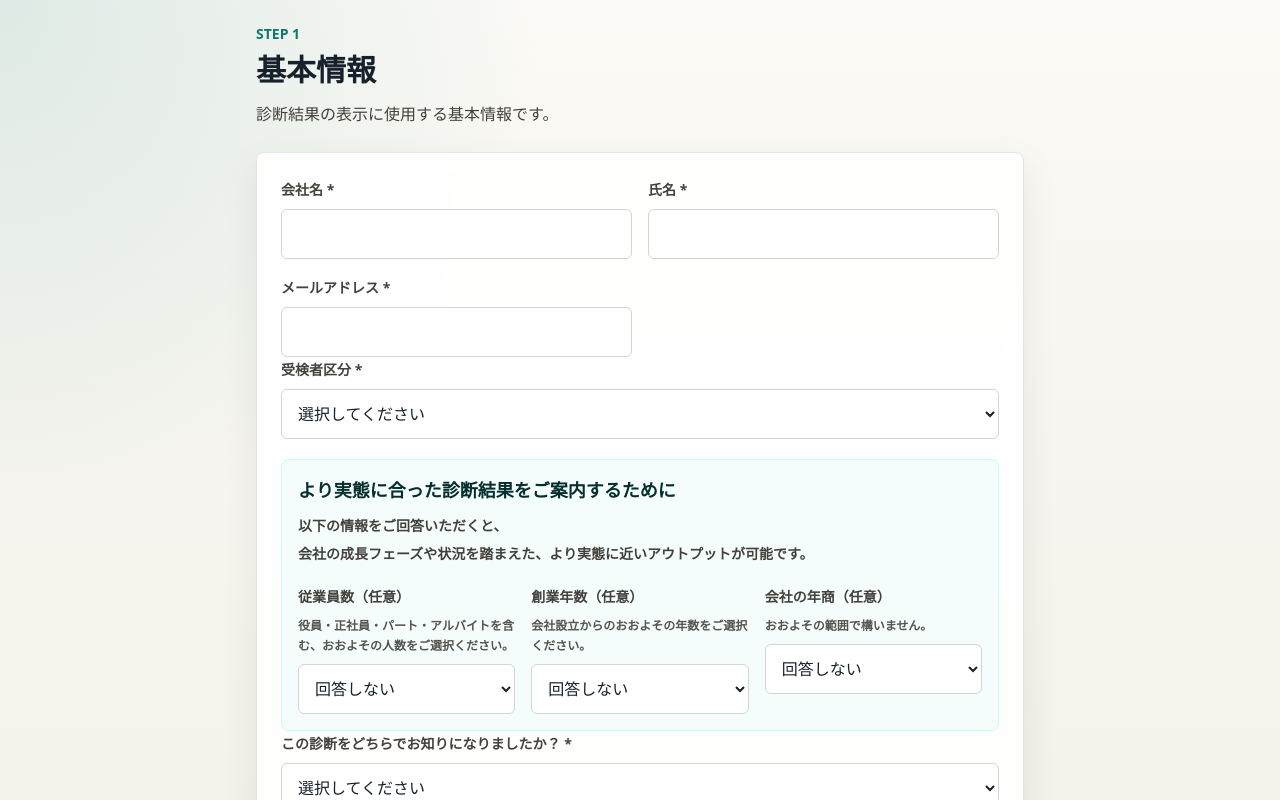
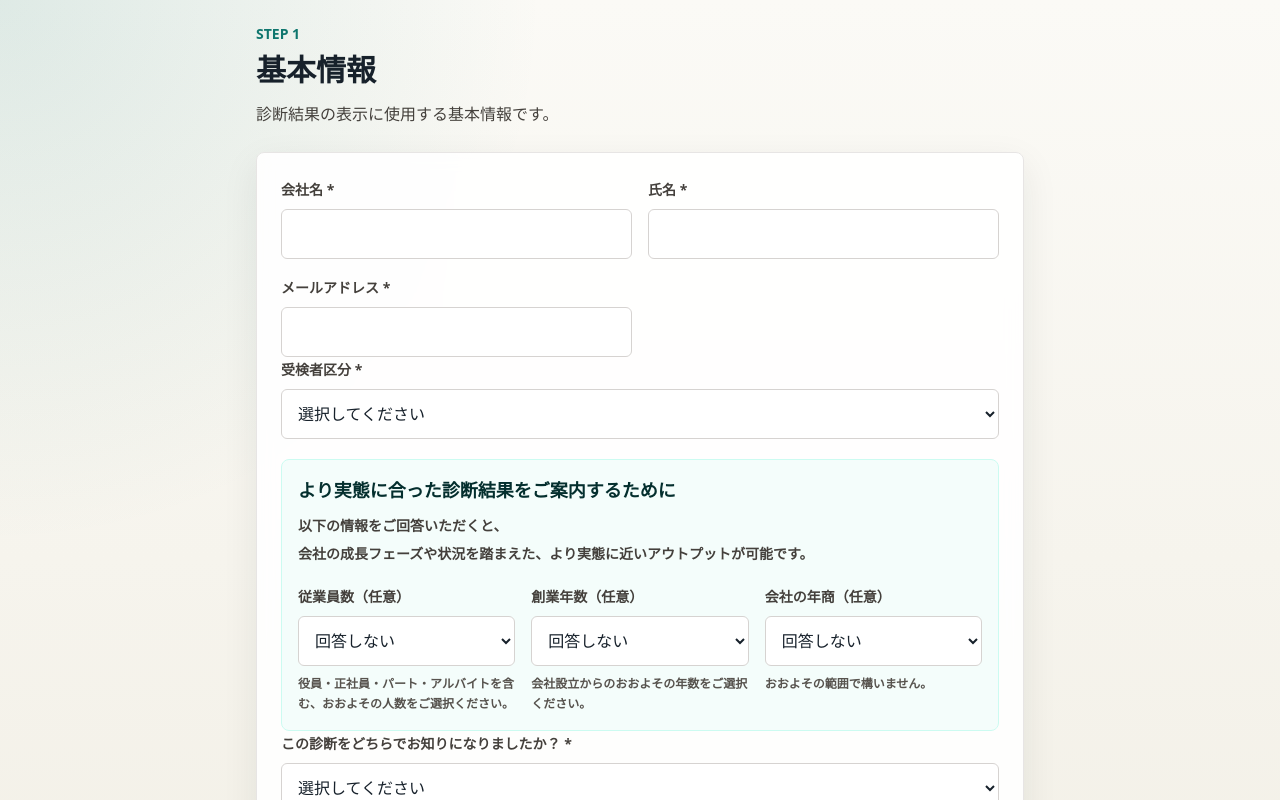
Before and after one commit to tworails-sato/shacho-karte-demo, a Next.js app: page /basic-info in a window 1280 px wide. Shown: the top 800 px of the page. Built offline with nearby package versions, Linux system fonts and the light colour scheme.

Commit message:
Fix basic information form layout

```diff
--- a/app/basic-info/page.tsx
+++ b/app/basic-info/page.tsx
@@ -303,9 +303,6 @@ export default function BasicInfoPage() {
             <div className="mt-4 grid gap-4 md:grid-cols-3">
               <label className="space-y-2">
                 <span className="label">従業員数（任意）</span>
-                <span className="block text-xs font-bold leading-5 text-stone-600">
-                  役員・正社員・パート・アルバイトを含む、おおよその人数をご選択ください。
-                </span>
                 <select
                   className="field bg-white"
                   value={info.employeeSize}
@@ -318,13 +315,13 @@ export default function BasicInfoPage() {
                     </option>
                   ))}
                 </select>
+                <span className="block text-xs font-bold leading-5 text-stone-600">
+                  役員・正社員・パート・アルバイトを含む、おおよその人数をご選択ください。
+                </span>
               </label>
 
               <label className="space-y-2">
                 <span className="label">創業年数（任意）</span>
-                <span className="block text-xs font-bold leading-5 text-stone-600">
-                  会社設立からのおおよその年数をご選択ください。
-                </span>
                 <select
                   className="field bg-white"
                   value={info.foundingYears}
@@ -337,13 +334,13 @@ export default function BasicInfoPage() {
                     </option>
                   ))}
                 </select>
+                <span className="block text-xs font-bold leading-5 text-stone-600">
+                  会社設立からのおおよその年数をご選択ください。
+                </span>
               </label>
 
               <label className="space-y-2">
                 <span className="label">会社の年商（任意）</span>
-                <span className="block text-xs font-bold leading-5 text-stone-600">
-                  おおよその範囲で構いません。
-                </span>
                 <select
                   className="field bg-white"
                   value={info.annualRevenueRange}
@@ -356,6 +353,9 @@ export default function BasicInfoPage() {
                     </option>
                   ))}
                 </select>
+                <span className="block text-xs font-bold leading-5 text-stone-600">
+                  おおよその範囲で構いません。
+                </span>
               </label>
             </div>
           </section>
```
